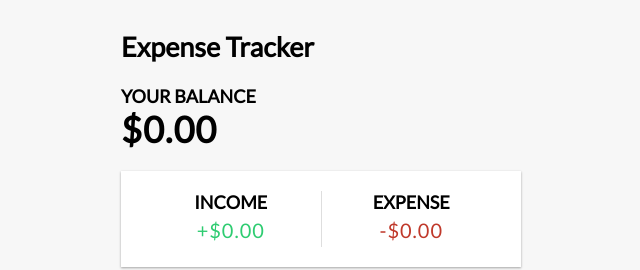
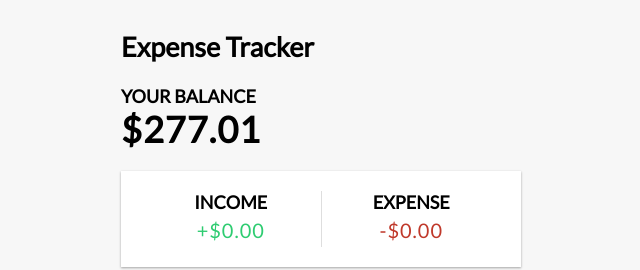
Before and after one commit to YxxgSxxl/vue-expense-tracker, a Vue app: page / in a window 1280 px wide. Shown: the top 270 px of the page, without its empty margins (319-959 px from the left). Built offline with nearby package versions, Linux system fonts and the light colour scheme.

Commit message:
feat: total value calculate automatically

```diff
--- a/src/App.vue
+++ b/src/App.vue
@@ -1,24 +1,30 @@
 <script setup lang="ts">
-import Header from './components/Header.vue'
+import Header from './components/Header.vue';
 import Balance from './components/Balance.vue'
 import IncomeExpenses from './components/IncomeExpenses.vue'
 import TransactionList from './components/TransactionList.vue';
 import AddTransaction from './components/AddTransaction.vue';
 
-import { ref } from 'vue';
+import { ref, computed } from 'vue';
 
-let transactions: any = ref([
+const transactions: any = ref([
     { id: 1, name: 'Flower', amount: -19.99 },
     { id: 2, name: 'Salary', amount: 299.99 },
     { id: 3, name: 'Pudding', amount: -2.99 },
 ])
+
+const total = computed(() => {
+  return transactions.value.reduce((acc, transaction) => {
+    return acc + transaction.amount;
+  }, 0)
+});
 </script>
 
 <template>
   <div class="container">
     <Header />
 
-    <Balance />
+    <Balance :total="total"/>
     <IncomeExpenses />
     <TransactionList :transactions="transactions" />
     <AddTransaction />
--- a/src/components/Balance.vue
+++ b/src/components/Balance.vue
@@ -1,9 +1,17 @@
 <script setup lang="ts">
+import { defineProps } from 'vue';
+
+const props = defineProps({
+    total: {
+        type: Number,
+        required: true,
+    }
+})
 </script>
 
 <template>
     <h4>Your balance</h4>
-    <h1 id="balance">$0.00</h1>
+    <h1 id="balance">${{ props.total }}</h1>
 </template>
 
 <style scoped>
```
